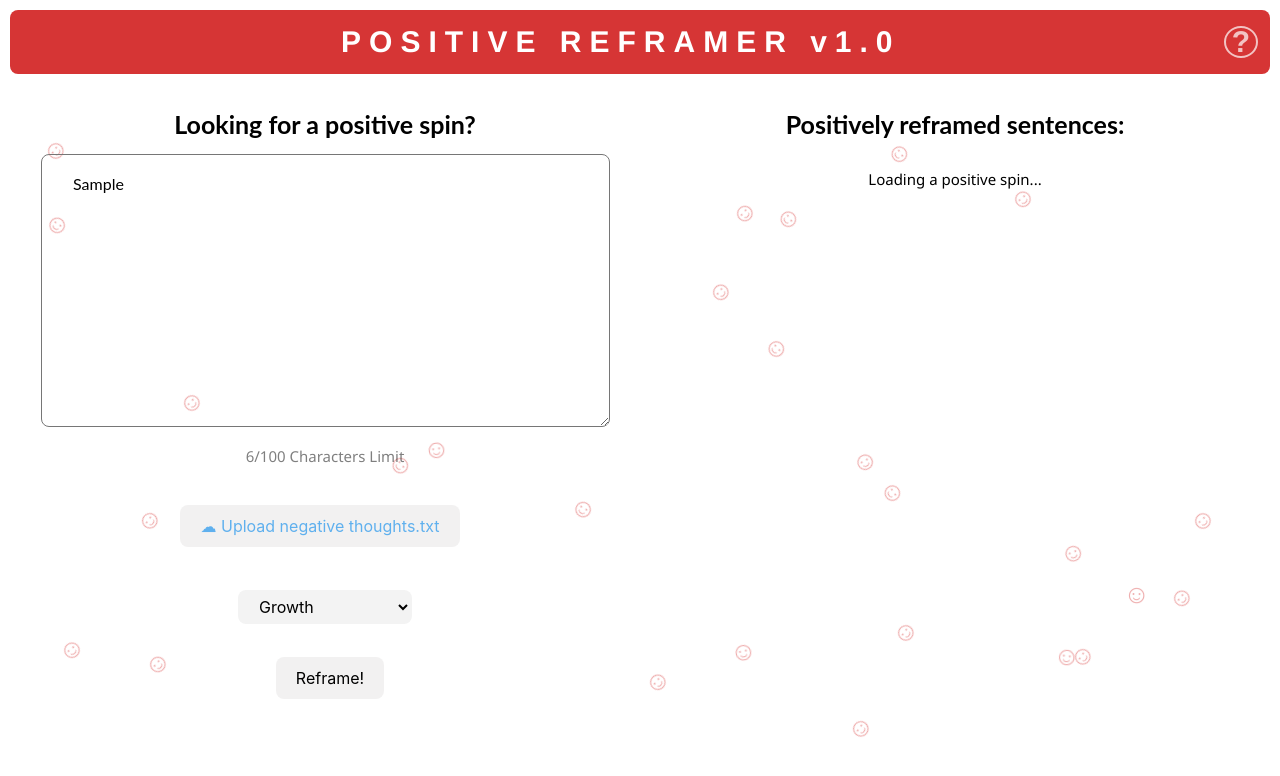
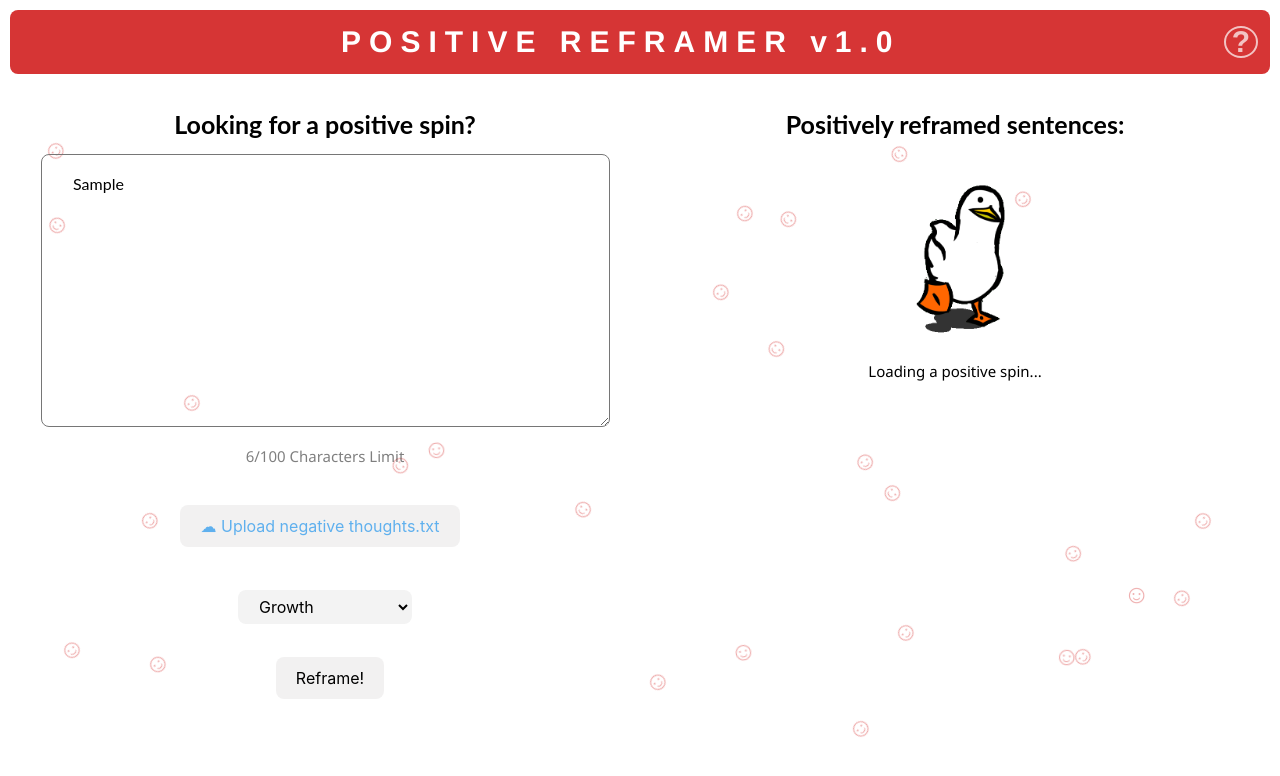
Before and after one commit to asyzhou/Positive_Reframs_Frontend, a React (Create React App) app in the folder demo_project/positiveGPT/: page / in a window 1280 px wide. Both pictures are taken after typing "Sample" into the empty fields and a click on the input "Reframe!". Shown: the top 776 px of the page. Built offline with nearby package versions, Linux system fonts and the light colour scheme.

Commit message:
loading duck gif

```diff
--- a/demo_project/positiveGPT/src/App.js
+++ b/demo_project/positiveGPT/src/App.js
@@ -9,6 +9,7 @@ import './App.css';
 import StrategySelection from './components/StrategySelection';
 import SuggestionCard from './components/SuggestionCard.jsx';
 import { supabase } from './client.js';
+import loadingDuck from './assets/loadingduck.gif';
 
 // added navigation
 import About from './components/about.js';
@@ -293,7 +294,8 @@ function App() {
                 <h1>Positively reframed sentences:</h1>
                 <div className='answer_area'>
                   {
-                    isLoading ? (<p>Loading a positive spin...</p>) :
+                    isLoading ? (<p><img src={loadingDuck} style={{ width: "150px", height: "auto" }} /> <br></br>
+                      Loading a positive spin... </p>) :
                       (
                         <div>
                           <h3>Own Responses</h3>
```
Also changed, not shown: demo_project/positiveGPT/src/assets/loadingduck.gif (added).
